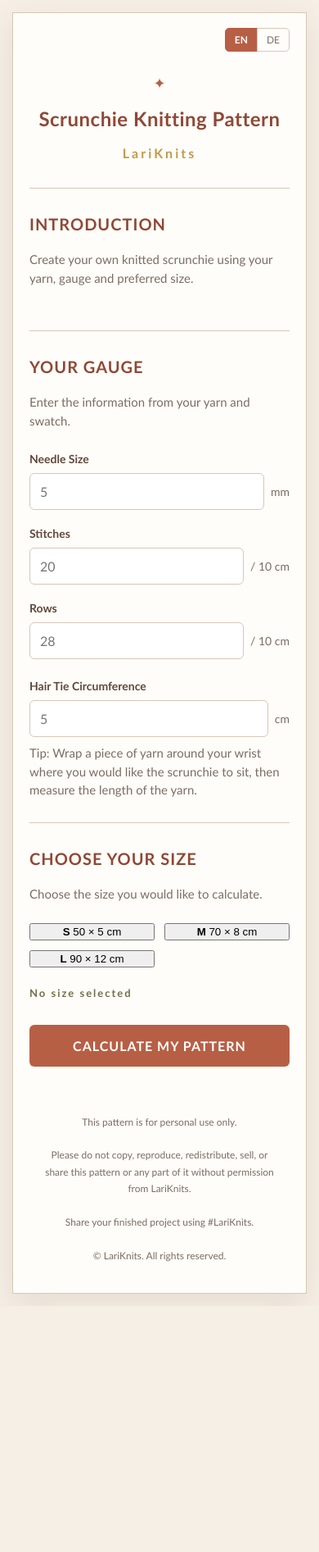
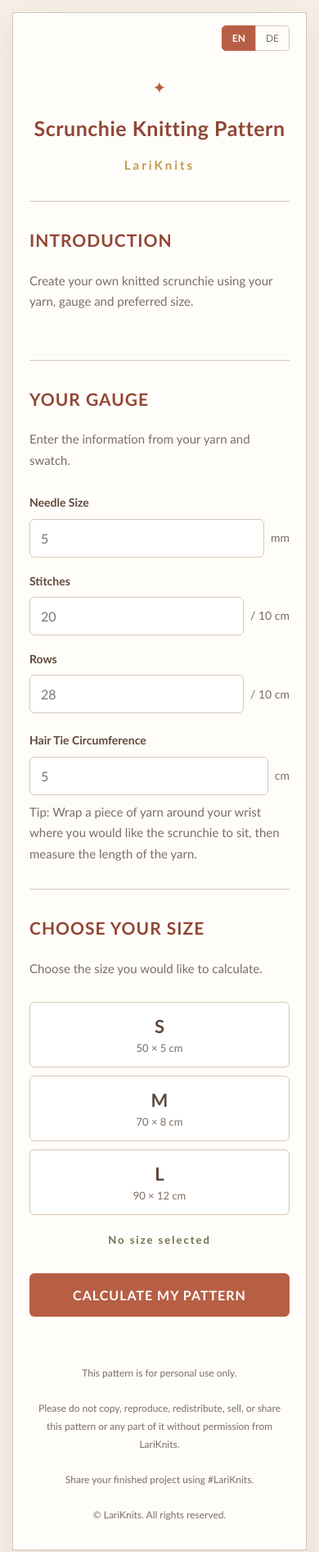
Before and after one commit to Larikynti/LariKnits, a plain HTML site: page Calculators/Scrunchie/index.html in a window 390 px wide. Shown: the whole page at 82% size. Before the commit the page ends 1593 px from the top, so only its background shows below. Drawn offline with Linux system fonts and the light colour scheme.

Commit message:
Refactor styles for layout and responsivenessNew style
Updated various styles in style.css including padding, margin, font sizes, and layout adjustments for responsiveness.

```diff
--- a/Style/style.css
+++ b/Style/style.css
@@ -5,11 +5,12 @@
    ===================================================== */
 
 
-/* -------------------------
+/* =====================================================
    COLOURS
-   ------------------------- */
+   ===================================================== */
 
 :root {
+
     --cream: #F6EFE5;
     --paper: #FFFDF9;
 
@@ -24,51 +25,64 @@
 
     --border: #D8C7B8;
     --soft-rust: #F2E2D9;
+
 }
 
 
-/* -------------------------
+/* =====================================================
    RESET
-   ------------------------- */
+   ===================================================== */
 
 * {
     box-sizing: border-box;
 }
 
 
-/* -------------------------
+/* =====================================================
    BODY
-   ------------------------- */
+   ===================================================== */
 
 body {
+
     margin: 0;
-    padding: 40px 20px;
+
+    padding: 50px 20px;
 
     background: var(--cream);
+
     color: var(--dark);
 
     font-family: Calibri, Arial, sans-serif;
-    line-height: 1.5;
+
+    line-height: 1.6;
+
 }
 
 
-/* -------------------------
+/* =====================================================
    MAIN CONTAINER
-   ------------------------- */
+   ===================================================== */
 
 .container {
-    max-width: 700px;
+
+    width: 100%;
+
+    max-width: 760px;
+
     margin: 0 auto;
+
 }
 
 
 .pattern-card {
+
     background: var(--paper);
 
     border: 1px solid var(--border);
 
     box-shadow:
-        0 12px 35px rgba(80, 55, 40, 0.10);
+        0 15px 40px rgba(80, 55, 40, 0.10);
+
 }
 
 
@@ -77,46 +91,61 @@ body {
    ===================================================== */
 
 .language-switcher {
+
     display: flex;
+
     justify-content: flex-end;
 
-    padding: 18px 25px 0;
+    padding: 20px 35px 0;
+
 }
 
 
 .language-switcher button {
-    padding: 6px 11px;
+
+    padding: 7px 12px;
 
     border: 1px solid var(--border);
+
     background: transparent;
 
     color: var(--muted);
 
     font-family: Calibri, Arial, sans-serif;
+
     font-size: 12px;
 
     cursor: pointer;
+
 }
 
 
 .language-switcher button:first-child {
+
     border-radius: 5px 0 0 5px;
+
 }
 
 
 .language-switcher button:last-child {
+
+    margin-left: -1px;
+
     border-radius: 0 5px 5px 0;
 
-    margin-left: -1px;
 }
 
 
 .language-switcher button.active {
+
     background: var(--terracotta);
+
     border-color: var(--terracotta);
 
     color: white;
+
     font-weight: 600;
+
 }
 
 
@@ -125,42 +154,52 @@ body {
    ===================================================== */
 
 .header {
+
+    padding: 38px 45px 42px;
+
     text-align: center;
 
-    padding: 30px 25px 38px;
 }
 
 
 .header-decoration {
+
+    margin-bottom: 14px;
+
     color: var(--terracotta);
 
-    font-size: 18px;
+    font-size: 20px;
 
-    margin-bottom: 12px;
 }
 
 
 .header-title {
+
     margin: 0;
 
     color: var(--rust);
 
-    font-size: 30px;
+    font-size: 32px;
+
     font-weight: 600;
 
     letter-spacing: 0.5px;
+
 }
 
 
 .brand {
-    margin-top: 12px;
+
+    margin-top: 13px;
 
     color: var(--mustard);
 
-    font-size: 16px;
+    font-size: 17px;
+
     font-weight: 600;
 
     letter-spacing: 3px;
+
 }
 
 
@@ -169,11 +208,13 @@ body {
    ===================================================== */
 
 .divider {
+
     height: 1px;
+
+    margin: 0 45px;
 
     background: var(--border);
 
-    margin: 0 35px;
 }
 
 
@@ -182,28 +223,37 @@ body {
    ===================================================== */
 
 .section {
-    padding: 32px 35px;
+
+    padding: 40px 45px;
+
 }
 
 
 .section-title {
-    margin: 0 0 22px;
+
+    margin: 0 0 20px;
 
     color: var(--rust);
 
-    font-size: 20px;
+    font-size: 21px;
+
     font-weight: 600;
 
     letter-spacing: 1px;
+
 }
 
 
 .intro {
-    margin: -5px 0 25px;
+
+    margin: 0 0 28px;
 
     color: var(--muted);
 
     font-size: 15px;
+
+    line-height: 1.7;
+
 }
 
 
@@ -212,68 +262,86 @@ body {
    ===================================================== */
 
 .gauge-grid {
+
     display: grid;
 
     grid-template-columns:
         repeat(3, 1fr);
 
-    gap: 18px;
+    gap: 22px;
+
 }
 
 
 .field label {
+
     display: block;
 
-    margin-bottom: 7px;
+    margin-bottom: 8px;
 
     color: var(--brown);
 
     font-size: 14px;
+
     font-weight: 600;
+
 }
 
 
 .input-wrapper {
+
     display: flex;
 
     align-items: center;
 
     gap: 8px;
+
 }
 
 
 input[type="number"] {
+
     width: 100%;
 
-    padding: 12px;
+    min-width: 0;
+
+    padding: 13px;
 
     border: 1px solid var(--border);
+
     border-radius: 6px;
 
     background: white;
+
     color: var(--dark);
 
     font-family: Calibri, Arial, sans-serif;
+
     font-size: 16px;
 
     outline: none;
+
 }
 
 
 input[type="number"]:focus {
+
     border-color: var(--terracotta);
 
     box-shadow:
         0 0 0 3px rgba(183, 95, 69, 0.12);
+
 }
 
 
 .unit {
+
     color: var(--muted);
 
     white-space: nowrap;
 
     font-size: 14px;
+
 }
 
 
@@ -282,97 +350,138 @@ input[type="number"]:focus {
    ===================================================== */
 
 .size-options {
+
     display: grid;
 
     grid-template-columns:
-        repeat(4, 1fr);
+        repeat(3, 1fr);
 
-    gap: 12px;
+    gap: 15px;
 
-    margin-top: 20px;
+    margin-top: 22px;
+
 }
 
 
-.size-option {
-    position: relative;
+/*
+   SIZE BUTTONS
+
+   S = 50 × 5 cm
+   M = 70 × 8 cm
+   L = 90 × 12 cm
+*/
+
+.size-button {
+
+    display: flex;
+
+    flex-direction: column;
+
+    align-items: center;
+
+    justify-content: center;
+
+    gap: 5px;
+
+    min-height: 85px;
+
+    padding: 15px 10px;
+
+    border: 1px solid var(--border);
+
+    border-radius: 6px;
+
+    background: white;
+
+    color: var(--brown);
+
+    font-family: Calibri, Arial, sans-serif;
+
+    cursor: pointer;
+
+    transition:
+        background 0.2s ease,
+        border-color 0.2s ease,
+        color 0.2s ease,
+        transform 0.1s ease;
+
 }
 
 
-.size-option input {
-    position: absolute;
+.size-button strong {
 
-    opacity: 0;
+    font-size: 22px;
 
-    pointer-events: none;
+    font-weight: 700;
+
 }
 
 
-.size-option label {
-    display: block;
+.size-button span {
 
-    padding: 16px 10px;
+    color: var(--muted);
 
-    border: 1px solid var(--border);
-    border-radius: 6px;
+    font-size: 13px;
 
-    background: white;
-    color: var(--brown);
-
-    text-align: center;
-
-    font-size: 16px;
-    font-weight: 600;
-
-    cursor: pointer;
-
-    transition: all 0.2s ease;
 }
 
 
-.size-option label:hover {
+.size-button:hover {
+
     border-color: var(--terracotta);
 
     background: var(--soft-rust);
+
 }
 
 
-.size-option input:checked + label {
+.size-button:active {
+
+    transform: scale(0.98);
+
+}
+
+
+/*
+   SELECTED SIZE
+*/
+
+.size-button.selected {
+
     background: var(--terracotta);
 
     border-color: var(--terracotta);
 
     color: white;
+
+}
+
+
+.size-button.selected span {
+
+    color: white;
+
 }
 
 
 /* =====================================================
-   SELECT ALL
+   SELECTED SIZE DISPLAY
    ===================================================== */
 
-.select-all {
-    margin-top: 14px;
+.size-key {
 
-    text-align: right;
-}
-
-
-.select-all button {
-    padding: 0;
-
-    border: none;
-
-    background: none;
+    margin-top: 20px;
 
     color: var(--olive);
 
-    font-family: Calibri, Arial, sans-serif;
+    text-align: center;
 
     font-size: 13px;
-    font-weight: 600;
 
-    cursor: pointer;
+    font-weight: 700;
 
-    text-decoration: underline;
+    letter-spacing: 2px;
+
 }
 
 
@@ -381,36 +490,54 @@ input[type="number"]:focus {
    ===================================================== */
 
 .button-area {
-    padding: 0 35px 35px;
+
+    padding: 0 45px 40px;
+
 }
 
 
 .calculate-button {
+
     width: 100%;
 
-    padding: 16px;
+    padding: 17px;
 
     border: none;
+
     border-radius: 6px;
 
     background: var(--terracotta);
+
     color: white;
 
     font-family: Calibri, Arial, sans-serif;
 
     font-size: 16px;
+
     font-weight: 600;
 
     letter-spacing: 1px;
 
     cursor: pointer;
 
-    transition: background 0.2s ease;
+    transition:
+        background 0.2s ease,
+        transform 0.1s ease;
+
 }
 
 
 .calculate-button:hover {
+
     background: var(--rust);
+
+}
+
+
+.calculate-button:active {
+
+    transform: scale(0.995);
+
 }
 
 
@@ -419,6 +546,7 @@ input[type="number"]:focus {
    ===================================================== */
 
 .error {
+
     display: none;
 
     margin-top: 15px;
@@ -428,7 +556,9 @@ input[type="number"]:focus {
     text-align: center;
 
     font-size: 14px;
+
     font-weight: 600;
+
 }
 
 
@@ -437,25 +567,30 @@ input[type="number"]:focus {
    ===================================================== */
 
 .results {
+
     display: none;
 
-    padding: 38px 35px;
+    padding: 42px 45px;
 
     background: var(--soft-rust);
+
 }
 
 
 .results-title {
-    margin-bottom: 28px;
+
+    margin-bottom: 30px;
 
     color: var(--rust);
 
     text-align: center;
 
     font-size: 22px;
+
     font-weight: 600;
 
     letter-spacing: 1px;
+
 }
 
 
@@ -464,80 +599,82 @@ input[type="number"]:focus {
    ===================================================== */
 
 .pattern-instructions {
-    padding: 30px;
+
+    padding: 32px;
 
     background: var(--paper);
 
     border: 1px solid var(--border);
 
     text-align: center;
+
 }
 
 
 .pattern-instructions p {
-    margin: 14px 0;
+
+    margin: 16px 0;
 
     font-size: 19px;
 
-    line-height: 1.7;
+    line-height: 1.8;
+
 }
 
 
 .pattern-instructions strong {
+
     color: var(--rust);
 
-    font-size: 26px;
-    font-weight: 700;
-}
+    font-size: 27px;
 
-
-.size-key {
-    margin-top: 22px;
-
-    color: var(--olive);
-
-    font-size: 13px;
     font-weight: 700;
 
-    letter-spacing: 2px;
 }
 
 
 /* =====================================================
-   ADVANCED
+   ADVANCED / PATTERN NOTES
    ===================================================== */
 
 .advanced {
-    margin-top: 30px;
 
-    padding-top: 25px;
+    margin-top: 32px;
+
+    padding-top: 27px;
 
     border-top: 1px solid var(--border);
 
     text-align: left;
+
 }
 
 
 .advanced-title {
+
     margin-bottom: 10px;
 
     color: var(--olive);
 
     font-size: 14px;
+
     font-weight: 700;
 
     letter-spacing: 1px;
+
 }
 
 
 .advanced p {
+
     margin: 0;
 
     color: var(--dark);
 
     font-size: 15px;
 
-    line-height: 1.7;
+    line-height: 1.8;
+
 }
 
 
@@ -546,55 +683,70 @@ input[type="number"]:focus {
    ===================================================== */
 
 .action-buttons {
+
     display: flex;
 
-    gap: 12px;
+    gap: 14px;
 
-    margin-top: 25px;
+    margin-top: 28px;
+
 }
 
 
 .action-button {
+
     flex: 1;
 
-    padding: 14px;
+    padding: 15px;
 
     border-radius: 6px;
 
     font-family: Calibri, Arial, sans-serif;
 
     font-size: 15px;
+
     font-weight: 600;
 
     cursor: pointer;
+
+    transition: background 0.2s ease;
+
 }
 
 
 .print-button {
+
     border: 1px solid var(--terracotta);
 
     background: white;
 
     color: var(--terracotta);
+
 }
 
 
 .print-button:hover {
+
     background: var(--soft-rust);
+
 }
 
 
 .download-button {
+
     border: none;
 
     background: var(--olive);
 
     color: white;
+
 }
 
 
 .download-button:hover {
+
     background: #5C5D3B;
+
 }
 
 
@@ -603,7 +755,8 @@ input[type="number"]:focus {
    ===================================================== */
 
 .copyright {
-    padding: 30px 35px 35px;
+
+    padding: 35px 45px 40px;
 
     color: var(--muted);
 
@@ -611,7 +764,8 @@ input[type="number"]:focus {
 
     font-size: 12px;
 
-    line-height: 1.7;
+    line-height: 1.8;
+
 }
 
 
@@ -621,140 +775,271 @@ input[type="number"]:focus {
 
 @media (max-width: 650px) {
 
+
     body {
+
         padding: 15px;
+
+    }
+
+
+    .container {
+
+        max-width: 100%;
+
     }
 
 
     .language-switcher {
-        padding-right: 20px;
+
+        padding:
+            15px 20px 0;
+
     }
 
 
     .header {
-        padding: 25px 20px 30px;
+
+        padding:
+            28px 20px 32px;
+
     }
 
 
     .header-title {
-        font-size: 24px;
+
+        font-size: 25px;
+
+    }
+
+
+    .brand {
+
+        font-size: 15px;
+
+    }
+
+
+    .divider {
+
+        margin: 0 20px;
+
+    }
+
+
+    .section {
+
+        padding:
+            30px 20px;
+
     }
 
 
     .gauge-grid {
+
         grid-template-columns: 1fr;
+
+        gap: 18px;
+
     }
 
 
     .size-options {
-        grid-template-columns:
-            repeat(2, 1fr);
+
+        grid-template-columns: 1fr;
+
+        gap: 10px;
+
     }
 
 
-    .section {
-        padding: 28px 20px;
+    .size-button {
+
+        min-height: 70px;
+
     }
 
 
     .button-area {
-        padding: 0 20px 28px;
+
+        padding:
+            0 20px 30px;
+
     }
 
 
     .results {
-        padding: 30px 20px;
-    }
 
+        padding:
+            32px 20px;
 
-    .divider {
-        margin: 0 20px;
     }
 
 
     .pattern-instructions {
-        padding: 25px 18px;
+
+        padding:
+            25px 18px;
+
     }
 
 
     .pattern-instructions p {
+
         font-size: 17px;
+
     }
 
 
     .pattern-instructions strong {
+
         font-size: 23px;
+
     }
 
 
     .action-buttons {
+
         flex-direction: column;
+
+    }
+
+
+    .copyright {
+
+        padding:
+            28px 20px 32px;
+
     }
 
 }
 
 
 /* =====================================================
-   PRINT
+   PRINT — A4
    ===================================================== */
 
 @media print {
 
+
     @page {
+
         size: A4;
+
         margin: 15mm;
+
     }
 
 
     body {
+
         padding: 0;
 
         background: white;
 
+        color: black;
+
         font-size: 12pt;
+
     }
 
 
     .container {
+
         max-width: none;
+
     }
 
 
     .pattern-card {
+
         border: none;
 
         box-shadow: none;
+
     }
 
 
     .language-switcher,
     .button-area,
     .action-buttons {
+
+        display: none !important;
+
+    }
+
+
+    .header {
+
+        padding:
+            10px 0 20px;
+
+    }
+
+
+    .header-decoration {
+
         display: none;
+
+    }
+
+
+    .divider {
+
+        margin: 0;
+
+        background: #999;
+
+    }
+
+
+    .section {
+
+        padding:
+            20px 0;
+
     }
 
 
     .results {
+
         display: block !important;
+
+        padding:
+            20px 0;
 
         background: white;
 
-        padding: 20px 0;
     }
 
 
     .results-title {
+
         color: black;
+
     }
 
 
     .pattern-instructions {
+
         border: 1px solid #999;
+
+        background: white;
+
+    }
+
+
+    .size-button {
+
+        border: 1px solid #999;
+
     }
 
 
     .copyright {
+
         page-break-inside: avoid;
+
     }
 
 }
```
